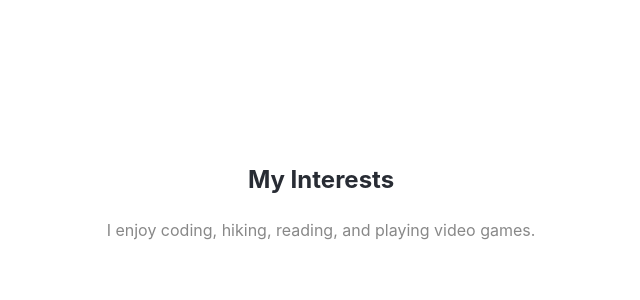
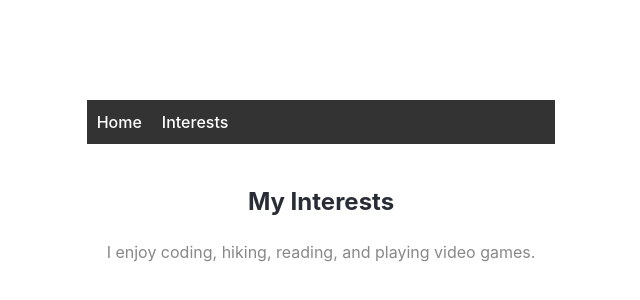
Before and after one commit to T-McLeod/Portfolio, a React (Vite) app in the folder portfolio-app/: page /interests in a window 1280 px wide. Shown: the part 200-500 px from the top of the page, without its empty margins (319-959 px from the left). Built offline with nearby package versions, Linux system fonts and the light colour scheme.

Commit message:
Added navigation bar

```diff
--- a/portfolio-app/src/App.tsx
+++ b/portfolio-app/src/App.tsx
@@ -2,11 +2,13 @@
 import { BrowserRouter as Router, Route, Routes } from 'react-router-dom';
 import Home from './components/Home';
 import Interests from './components/Interests';
+import Navbar from './components/Navbar';
 
 function App() {
 
   return (
     <Router>
+      <Navbar />
       <Routes>
         <Route path="/" element={<Home />} />
         <Route path="/interests" element={<Interests />} />
--- /dev/null
+++ b/portfolio-app/src/components/Navbar.css
@@ -0,0 +1,24 @@
+.navbar {
+  background-color: #333;
+  padding: 10px;
+}
+
+.navbar ul {
+  list-style-type: none;
+  margin: 0;
+  padding: 0;
+  display: flex;
+}
+
+.navbar li {
+  margin-right: 20px;
+}
+
+.navbar a {
+  color: white;
+  text-decoration: none;
+}
+
+.navbar a:hover {
+  text-decoration: underline;
+}
--- /dev/null
+++ b/portfolio-app/src/components/Navbar.tsx
@@ -0,0 +1,16 @@
+import React from 'react';
+import { Link } from 'react-router-dom';
+import './Navbar.css';
+
+const Navbar: React.FC = () => {
+  return (
+    <nav className="navbar">
+      <ul>
+        <li><Link to="/">Home</Link></li>
+        <li><Link to="/interests">Interests</Link></li>
+      </ul>
+    </nav>
+  );
+};
+
+export default Navbar;
```
